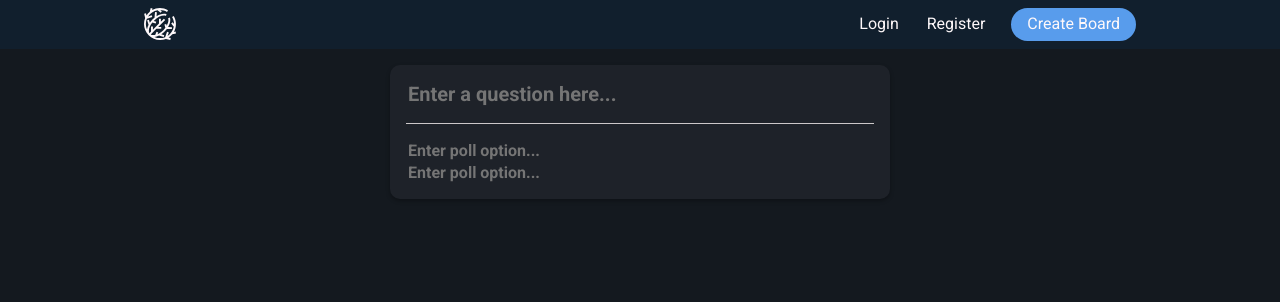
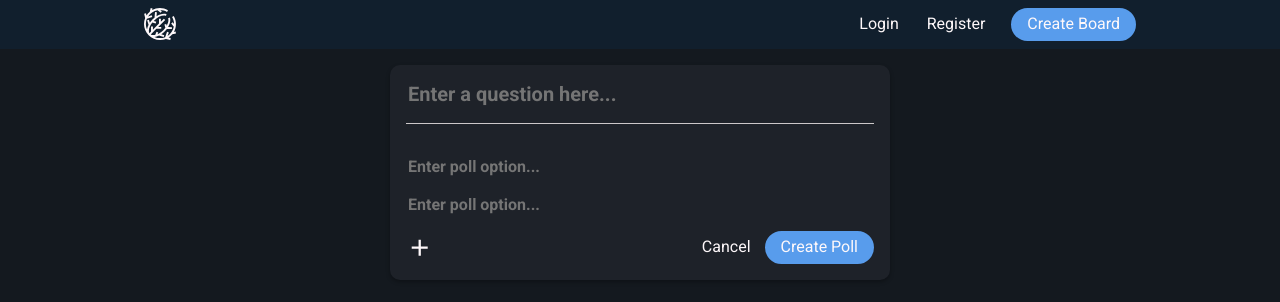
Before and after one commit to hhuuddoo/silent-classroom, a React (Create React App) app: page / in a window 1280 px wide. Shown: the top 302 px of the page. Built offline with nearby package versions, Linux system fonts and the light colour scheme.

Commit message:
fix poll button positioning

```diff
--- a/src/containers/new-poll.js
+++ b/src/containers/new-poll.js
@@ -1,4 +1,6 @@
-import React, { useEffect, useState } from "react";
+import React, { useState } from "react";
+import { ReactComponent as Add } from "../images/add.svg";
+
 import {
   Panel,
   QuestionInput,
@@ -9,23 +11,43 @@ import {
 export default function NewPoll() {
   const [question, setQuestion] = useState("");
   const [answerOptions, setAnswerOptions] = useState([]);
+  const [numberOfOptions, setNumberOfOptions] = useState(2);
+  const [optionList, setOptionList] = useState({ options: [1, 2] });
 
-  console.log(answerOptions);
+  // <AnswerOptionInput
+  //   id={2}
+  //   answerOptions={answerOptions}
+  //   setAnswerOptions={setAnswerOptions}
+  // />;
+
+  const handleButtonPress = () => {
+    setNumberOfOptions((prev) => ++prev);
+    setOptionList((prev) => ({
+      options: [...prev.options, numberOfOptions],
+    }));
+  };
 
   return (
     <Panel>
       <QuestionInput question={question} setQuestion={setQuestion} />
       <Seperator />
-      <AnswerOptionInput
-        id={1}
-        answerOptions={answerOptions}
-        setAnswerOptions={setAnswerOptions}
-      />
-      <AnswerOptionInput
-        id={2}
-        answerOptions={answerOptions}
-        setAnswerOptions={setAnswerOptions}
-      />
+      {optionList.options.map((option, idx) => {
+        return (
+          <AnswerOptionInput
+            id={option}
+            key={idx}
+            answerOptions={answerOptions}
+            setAnswerOptions={setAnswerOptions}
+          />
+        );
+      })}
+      <div className="poll-buttons-container">
+        <Add className="button--add-option" onClick={handleButtonPress} />
+        <div className="right">
+          <span className="button">Cancel</span>
+          <span className="button button--cta">Create Poll</span>
+        </div>
+      </div>
     </Panel>
   );
 }
--- a/src/scss/_globals.scss
+++ b/src/scss/_globals.scss
@@ -60,6 +60,18 @@ a:hover {
   margin: 0 auto;
 }
 
+// Container holding buttons at bottom of poll
+.poll-buttons-container {
+  display: flex;
+  align-items: center;
+  justify-content: flex-start;
+  margin-top: 1rem;
+}
+
+.right {
+  margin-left: auto;
+}
+
 // Buttons
 .button {
   display: inline-block;
@@ -67,6 +79,7 @@ a:hover {
   font-weight: 400;
   padding: 0.25rem 0.875rem;
   color: $light;
+  cursor: pointer;
   transition: color 80ms ease-in-out, background-color 80ms ease-in-out;
 
   &:hover {
@@ -82,6 +95,17 @@ a:hover {
 
   &:hover {
     background-color: transparent;
+  }
+}
+
+.button--add-option {
+  cursor: pointer;
+  height: 1.714rem;
+  width: 1.714rem;
+  fill: $light;
+  transition: fill 80ms ease-in-out;
+  &:hover {
+    fill: $blue;
   }
 }
 
@@ -102,6 +126,12 @@ a:hover {
   font-size: 1.25rem;
 }
 
+.input--option {
+  &:not(:first-child) {
+    margin-top: 1rem;
+  }
+}
+
 //Visibility
 .hide-on-mobile {
   @include breakpoint-down(small) {
--- a/src/scss/index.css
+++ b/src/scss/index.css
@@ -62,12 +62,30 @@ a:hover {
   margin: 0 auto;
 }
 
+.poll-buttons-container {
+  display: -webkit-box;
+  display: -ms-flexbox;
+  display: flex;
+  -webkit-box-align: center;
+      -ms-flex-align: center;
+          align-items: center;
+  -webkit-box-pack: start;
+      -ms-flex-pack: start;
+          justify-content: flex-start;
+  margin-top: 1rem;
+}
+
+.right {
+  margin-left: auto;
+}
+
 .button {
   display: inline-block;
   font-size: 1rem;
   font-weight: 400;
   padding: 0.25rem 0.875rem;
   color: #fef8fa;
+  cursor: pointer;
   -webkit-transition: color 80ms ease-in-out, background-color 80ms ease-in-out;
   transition: color 80ms ease-in-out, background-color 80ms ease-in-out;
 }
@@ -87,6 +105,19 @@ a:hover {
   background-color: transparent;
 }
 
+.button--add-option {
+  cursor: pointer;
+  height: 1.714rem;
+  width: 1.714rem;
+  fill: #fef8fa;
+  -webkit-transition: fill 80ms ease-in-out;
+  transition: fill 80ms ease-in-out;
+}
+
+.button--add-option:hover {
+  fill: #589cec;
+}
+
 .input {
   font-family: inherit;
   font-size: 1rem;
@@ -101,6 +132,10 @@ a:hover {
 
 .input--question {
   font-size: 1.25rem;
+}
+
+.input--option:not(:first-child) {
+  margin-top: 1rem;
 }
 
 @media (max-width: 39.9375em) {
```
Also changed, not shown: 1 other file (tests, documents, lock files or other folders).
